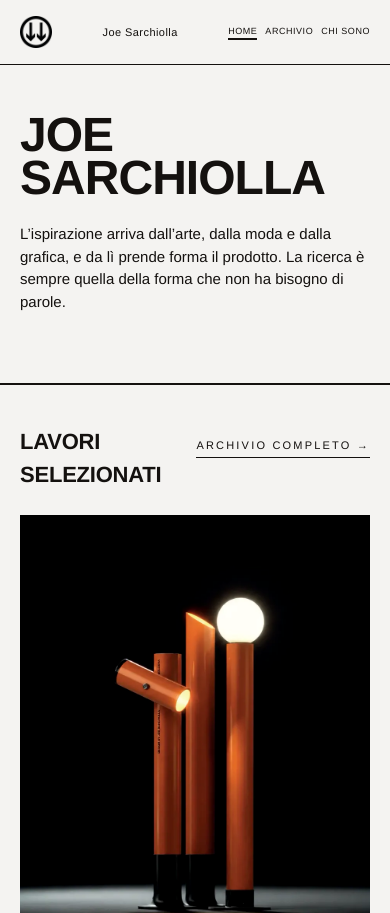
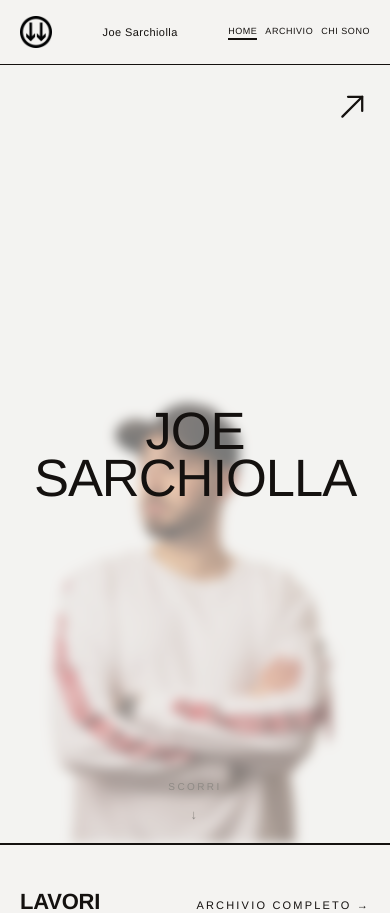
Before and after one commit to Omarone529/JoeDesign, a React (Vite) app: page / in a window 390 px wide. Shown: the top 913 px of the page. Built offline with nearby package versions, Linux system fonts and the light colour scheme.

Commit message:
feat: hero

```diff
--- /dev/null
+++ b/src/components/home/Hero.jsx
@@ -0,0 +1,177 @@
+import { Fragment } from 'react'
+import { homeHero, profile } from '../../data/siteData'
+import { scorrimento } from '../../motion'
+
+/* Tempi dell'ingresso, in secondi. */
+const PRIMA_LETTERA = 0.2 // attesa prima che parta il nome
+const PASSO_LETTERA = 0.045 // scarto fra una lettera e la successiva
+const DOPO_NOME = 1.1 // pausa fra la fine del nome e l'invito a scorrere
+
+/*
+ * Hero della homepage: il ritratto di Joe sfocato a tutto schermo, il nome in
+ * sovrimpressione e la linea nera in fondo - la stessa su cui si appoggia la
+ * foto in "Chi sono" - che chiude insieme l'immagine e la sezione.
+ *
+ * L'ingresso è scaglionato: il nome entra lettera per lettera, poi compare
+ * l'invito a scorrere. Alta quanto la finestra meno la navbar
+ * (4rem), in `svh` e non `vh` perché su mobile è l'altezza col browser a barre
+ * aperte: la linea resta a filo dello schermo invece di finire sotto la barra
+ * degli indirizzi.
+ */
+export default function Hero() {
+  /*
+   * "Lavori selezionati" è la sezione successiva, non una rotta: salto interno
+   * gestito a mano per rispettare la preferenza sulle animazioni. L'href resta
+   * valido per il tasto centrale e il "copia indirizzo".
+   */
+  const vaiAiLavori = (e) => {
+    const lavori = document.getElementById('lavori')
+    if (!lavori) return // senza la sezione in pagina resta il salto nativo
+    e.preventDefault()
+    lavori.scrollIntoView({ behavior: scorrimento(), block: 'start' })
+  }
+
+  // Ritardo progressivo lettera per lettera, contato sull'intero nome e non
+  // sulla singola parola: le lettere entrano in fila da J a A.
+  let lettereContate = 0
+  const parole = profile.displayName.split(' ').map((parola) => ({
+    parola,
+    lettere: [...parola].map((lettera) => ({
+      lettera,
+      ritardo: PRIMA_LETTERA + lettereContate++ * PASSO_LETTERA,
+    })),
+  }))
+
+  const ritardoScorri = PRIMA_LETTERA + lettereContate * PASSO_LETTERA + DOPO_NOME
+
+  // Padding verticale simmetrico: ora che il nome è l'unico contenuto,
+  // `justify-center` lo lascia esattamente al centro della sezione.
+  return (
+    <section className="relative flex min-h-[calc(100svh-4rem)] flex-col items-center justify-center overflow-hidden border-b-2 border-ink px-5 py-24 text-center sm:px-8 lg:px-[72px]">
+      {/*
+       * Sfondo. `object-contain` tiene la figura intera dentro l'altezza della
+       * sezione - ritagliandola (`cover`) su schermo largo resterebbe solo la
+       * testa - e `object-bottom` la appoggia alla linea in fondo.
+       *
+       * `mix-blend-multiply` fa sparire il riquadro della foto: il fondo dello
+       * scatto è bianco pieno (#fff) e sulla carta del sito, più calda, si
+       * vedeva come una toppa più chiara. Moltiplicato sul fondo carta del
+       * contenitore, il bianco diventa esattamente la carta - qualunque colore
+       * abbia in palette - mentre la figura si scurisce del 4%, che non si nota.
+       * Per questo il fondo `bg-paper` sta sul contenitore e non sulla sezione:
+       * la fusione avviene con ciò che è dipinto sotto, nello stesso strato.
+       *
+       * La sfocatura è in CSS e non nel file, così resta regolabile. Il velo di
+       * carta sopra tiene il contrasto del testo costante anche dove la foto è
+       * scura (il cappello) e mantiene la dominante del sito; essendo carta su
+       * carta, non reintroduce alcuno stacco.
+       */}
+      <div aria-hidden="true" className="absolute inset-0 bg-paper">
+        <img
+          src={homeHero.src}
+          alt={homeHero.alt}
+          width={homeHero.width}
+          height={homeHero.height}
+          fetchpriority="high"
+          decoding="async"
+          className="h-full w-full object-contain object-bottom blur-[6px] mix-blend-multiply"
+        />
+        <div className="absolute inset-0 bg-paper/50" />
+      </div>
+
+      {/*
+       * Segno grafico in alto a destra: la freccia obliqua che in footer segue
+       * l'indirizzo email, qui in grande come accento della hero. Allineata al
+       * margine della sezione, entra insieme all'invito a scorrere così i due
+       * segni incorniciano il nome.
+       */}
+      <FrecciaObliqua
+        style={{ animationDelay: `${ritardoScorri}s` }}
+        className="absolute right-5 top-6 h-[clamp(34px,4vw,54px)] w-[clamp(34px,4vw,54px)] animate-viewIn motion-reduce:animate-none sm:right-8 sm:top-8 lg:right-[72px]"
+      />
+
+      {/*
+       * Corpo derivato dalla larghezza disponibile, non dal viewport: in
+       * Helvetica di peso normale, con tracking -0.02em, "SARCHIOLLA" misura
+       * 6.19em e "JOE SARCHIOLLA" 8.39em. Il corpo è quindi larghezza / quella
+       * misura, meno un margine perché il nome respiri ai lati e per le
+       * differenze fra Helvetica Neue, Helvetica e Arial (i coefficienti
+       * tengono conto del padding di ogni breakpoint). Da ricalcolare se
+       * cambiano padding, tracking o peso. Sotto md il nome va a capo e si
+       * dimensiona sulla parola più lunga, altrimenti resterebbe minuto.
+       */}
+      <h1
+        aria-label={profile.displayName}
+        className="relative m-0 font-normal uppercase leading-[0.9] tracking-[-0.02em] text-[calc((100vw_-_40px)*0.15)] sm:text-[calc((100vw_-_64px)*0.15)] md:text-[calc((100vw_-_64px)*0.11)] lg:text-[min(calc((100vw_-_144px)*0.11),300px)]"
+      >
+        {parole.map(({ parola, lettere }, i) => (
+          <Fragment key={parola}>
+            {/* Lo spazio separa le parole nel testo estratto dai crawler, che
+                leggono "JoeSarchiolla" se i due span si toccano. Fra i due
+                blocchi impilati (sotto md) non produce nulla. */}
+            {i > 0 && ' '}
+            <span className="block md:inline-block">
+              {lettere.map(({ lettera, ritardo }, j) => (
+                <span
+                  key={`${parola}-${j}`}
+                  style={{ animationDelay: `${ritardo}s` }}
+                  className="inline-block animate-letterIn motion-reduce:animate-none"
+                >
+                  {lettera}
+                </span>
+              ))}
+            </span>
+          </Fragment>
+        ))}
+      </h1>
+
+      {/* Fuori dal blocco centrato per restare appoggiato alla linea. Il
+          contenitore porta il centraggio e il link l'animazione: sullo stesso
+          elemento la trasformazione dell'ingresso cancellerebbe quella del
+          centraggio. */}
+      <div className="absolute inset-x-0 bottom-7 flex justify-center">
+        <a
+          href="#lavori"
+          onClick={vaiAiLavori}
+          style={{ animationDelay: `${ritardoScorri}s` }}
+          className="flex animate-viewIn flex-col items-center gap-2 text-[10px] uppercase tracking-[0.24em] text-muted transition-colors hover:text-ink motion-reduce:animate-none sm:text-[11px]"
+        >
+          Scorri
+          <span
+            aria-hidden="true"
+            className="animate-float text-[13px] leading-none motion-reduce:animate-none"
+          >
+            ↓
+          </span>
+        </a>
+      </div>
+    </section>
+  )
+}
+
+/*
+ * Freccia obliqua disegnata, non il carattere ↗: il glifo di sistema ha l'asta
+ * corta e la punta minuta, e ingrandito non regge come segno grafico. Qui
+ * l'asta attraversa quasi tutta la cornice e le due stanghette della punta sono
+ * lunghe metà dell'asta. Tratto in `currentColor`, quindi segue il colore del
+ * testo. Decorativa.
+ */
+function FrecciaObliqua({ className = '', style }) {
+  return (
+    <svg
+      viewBox="0 0 24 24"
+      className={className}
+      style={style}
+      fill="none"
+      stroke="currentColor"
+      strokeWidth="1.6"
+      strokeLinecap="round"
+      strokeLinejoin="round"
+      aria-hidden="true"
+      focusable="false"
+    >
+      <path d="M4.5 19.5 18.5 5.5" />
+      <path d="M8.5 5.5h10v10" />
+    </svg>
+  )
+}
--- a/src/components/home/Masthead.jsx
+++ /dev/null
@@ -1,20 +0,0 @@
-import { profile } from '../../data/siteData'
-
-export default function Masthead() {
-  return (
-    <section className="px-5 pb-10 pt-12 sm:px-8 sm:pb-16 sm:pt-20 lg:px-[72px] lg:pb-[72px] lg:pt-[120px]">
-      <div className="grid grid-cols-1 items-end gap-6 md:grid-cols-[1.35fr_.65fr] lg:gap-16">
-        <div>
-          <h1 className="m-0 text-[clamp(48px,10.5vw,168px)] font-bold uppercase leading-[0.9] tracking-[-0.02em]">
-            {profile.displayName}
-          </h1>
-        </div>
-        <div className="pb-2">
-          <p className="mb-[22px] text-[clamp(15px,1.4vw,19px)] leading-[1.5]">
-            {profile.manifesto}
-          </p>
-        </div>
-      </div>
-    </section>
-  )
-}
--- a/src/components/home/SelectedWorks.jsx
+++ b/src/components/home/SelectedWorks.jsx
@@ -5,11 +5,15 @@ import { Link } from '../../router'
  * "Lavori selezionati" - griglia delle schede in evidenza (la selezione è
  * `focusSlugs` in siteData). Mobile-first: 1 colonna → 2 (sm) → 3 (lg).
  * L'immagine ha un delicato zoom in hover; ogni scheda apre /progetto/<slug>.
- * La linea spessa in testa separa dal masthead.
+ * La linea di separazione dalla hero la disegna la hero stessa (bordo inferiore),
+ * dove chiude la foto; qui punta la sua freccia "Scorri".
  */
 export default function SelectedWorks() {
   return (
-    <section className="border-t-2 border-ink px-5 pb-4 pt-10 sm:px-8 sm:pt-16 lg:px-[72px] lg:pb-10 lg:pt-20">
+    <section
+      id="lavori"
+      className="px-5 pb-4 pt-10 sm:px-8 sm:pt-16 lg:px-[72px] lg:pb-10 lg:pt-20"
+    >
       <div className="mb-6 flex items-baseline justify-between sm:mb-8 lg:mb-12">
         <h2 className="m-0 text-[clamp(22px,3vw,40px)] font-bold uppercase tracking-[-0.01em]">
           Lavori selezionati
--- a/src/data/siteData.js
+++ b/src/data/siteData.js
@@ -26,6 +26,19 @@ export const profile = {
   phoneHref: 'tel:+393338238671',
   manifesto:
     'L’ispirazione arriva dall’arte, dalla moda e dalla grafica, e da lì prende forma il prodotto. La ricerca è sempre quella della forma che non ha bisogno di parole.',
+}
+
+/*
+ * Sfondo della hero in home: ritratto di Joe, sfocato via CSS sotto al nome.
+ * È decorativo (il nome accanto dice già di chi si tratta), quindi `alt` vuoto.
+ * Sorgente: media/FOTO JOE.../joe.jpg, ottimizzata con
+ * `node scripts/optimize-image.js`.
+ */
+export const homeHero = {
+  src: '/images/home/joe-hero.webp',
+  alt: '',
+  width: 1080,
+  height: 1351,
 }
 
 /* Fascia immagine a tutta larghezza - "La famiglia di prodotti" */
--- a/src/pages/Home.jsx
+++ b/src/pages/Home.jsx
@@ -1,4 +1,4 @@
-import Masthead from '../components/home/Masthead'
+import Hero from '../components/home/Hero'
 import SelectedWorks from '../components/home/SelectedWorks'
 import FamilyBand from '../components/home/FamilyBand'
 import SkillsTicker from '../components/home/SkillsTicker'
@@ -11,7 +11,7 @@ import SkillsTicker from '../components/home/SkillsTicker'
 export default function Home() {
   return (
     <main className="animate-viewIn">
-      <Masthead />
+      <Hero />
       <SelectedWorks />
       <FamilyBand />
       <SkillsTicker />
--- a/tailwind.config.js
+++ b/tailwind.config.js
@@ -30,10 +30,23 @@ export default {
           from: { transform: 'translateX(0)' },
           to: { transform: 'translateX(-50%)' },
         },
+        // Ingresso delle lettere del nome in home. Lo scostamento è in em, così
+        // resta proporzionato a qualunque corpo assuma il titolo.
+        letterIn: {
+          from: { opacity: '0', transform: 'translateY(.26em)' },
+          to: { opacity: '1', transform: 'translateY(0)' },
+        },
+        // Respiro della freccia in fondo alla hero.
+        float: {
+          '0%, 100%': { transform: 'translateY(0)' },
+          '50%': { transform: 'translateY(6px)' },
+        },
       },
       animation: {
         viewIn: 'viewIn .5s cubic-bezier(.2,.7,.2,1) both',
         marquee: 'marquee 38s linear infinite',
+        letterIn: 'letterIn .9s cubic-bezier(.2,.7,.2,1) both',
+        float: 'float 2.6s ease-in-out infinite',
       },
     },
   },
```
Also changed, not shown: public/images/home/joe-hero.webp (added).
